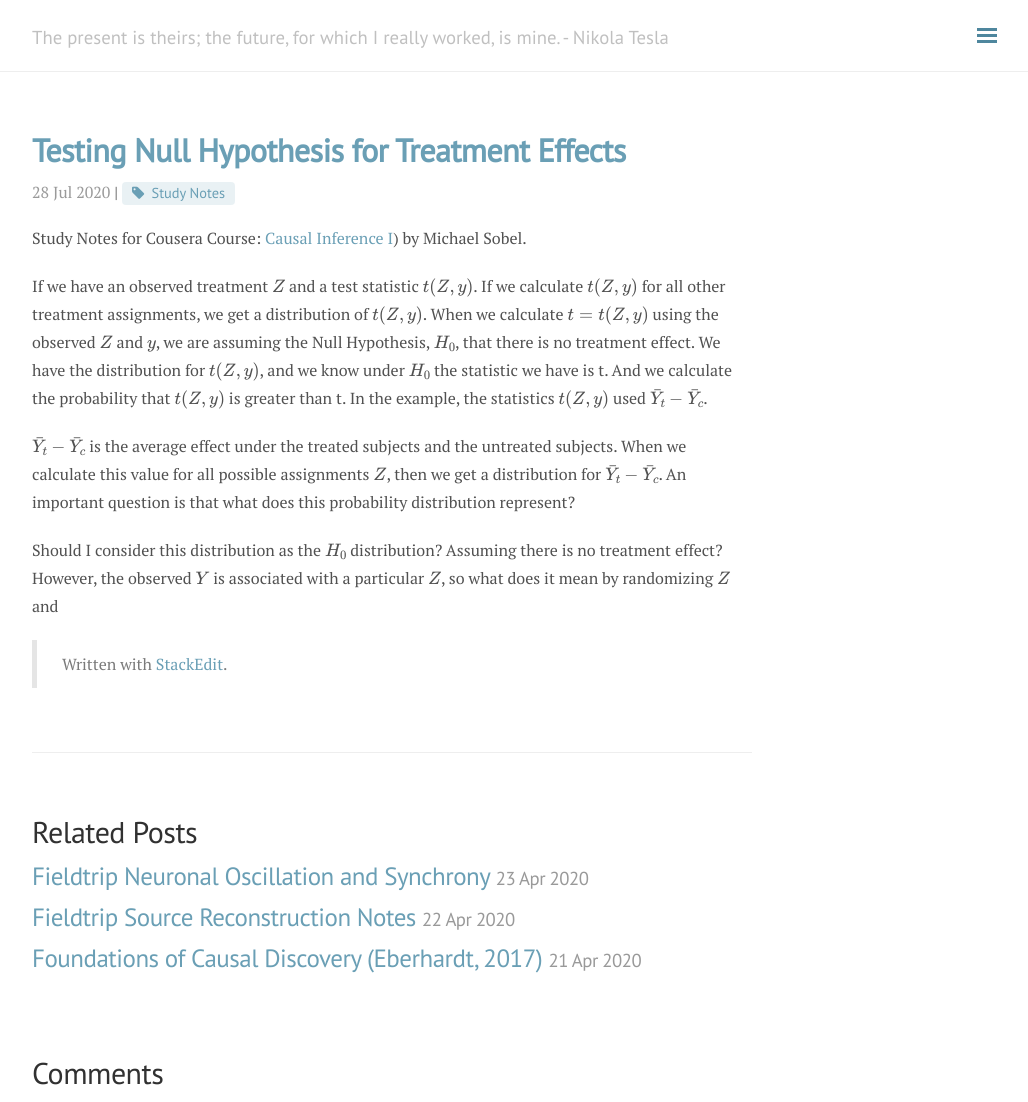
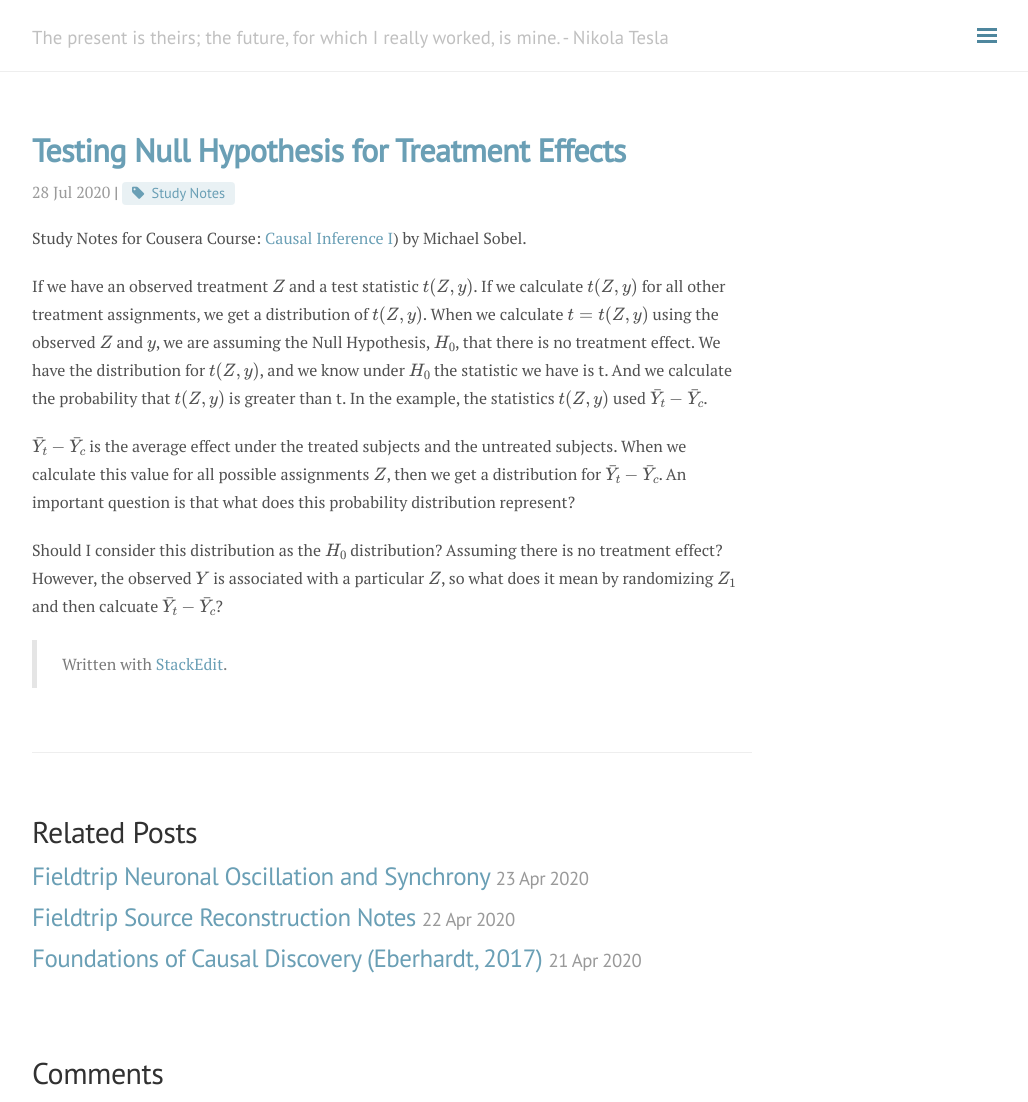
Before and after one commit to andylikescodes/andylikescodes.github.io, a Jekyll site: the page built from _posts/2020-07-28-Testing-Null-Hypothesis-For-Treatment-Effects.md, in a window 1280 px wide and 1102 px high. Shown: the whole window, without its empty margins (248-1276 px from the left). Built offline with Jekyll 4.4.1, drawn with Linux system fonts in a browser that asks for light colours; nearby versions of some CDN libraries; formulas are drawn with MathJax 3; comment, search, counter and statistics services are not loaded.

Commit message:
_posts/2020-07-28-Testing-Null-Hypothesis-For-Treatment-Effects.md updated from https://stackedit.io/

```diff
--- a/_posts/2020-07-28-Testing-Null-Hypothesis-For-Treatment-Effects.md
+++ b/_posts/2020-07-28-Testing-Null-Hypothesis-For-Treatment-Effects.md
@@ -11,11 +11,11 @@ If we have an observed treatment $Z$ and a test statistic $t(Z, y)$. If we calcu
 
 $\bar{Y}_t - \bar{Y}_c$ is the average effect under the treated subjects and the untreated subjects. When we calculate this value for all possible assignments $Z$, then we get a distribution for $\bar{Y}_t - \bar{Y}_c$. An important question is that what does this probability distribution represent?
 
-Should I consider this distribution as the $H_0$ distribution? Assuming there is no treatment effect? However, the observed $Y$ is associated with a particular $Z$, so what does it mean by randomizing $Z$ and
+Should I consider this distribution as the $H_0$ distribution? Assuming there is no treatment effect? However, the observed $Y$ is associated with a particular $Z$, so what does it mean by randomizing $Z_1$ and then calcuate $\bar{Y}_t - \bar{Y}_c$?
 
 
 
 > Written with [StackEdit](https://stackedit.io/).
 <!--stackedit_data:
-eyJoaXN0b3J5IjpbOTI0NDQ2OTMxLC0yMDY5NzA4NTQ1XX0=
+eyJoaXN0b3J5IjpbMjAwNzQ1NTMyNSwtMjA2OTcwODU0NV19
 -->
```
